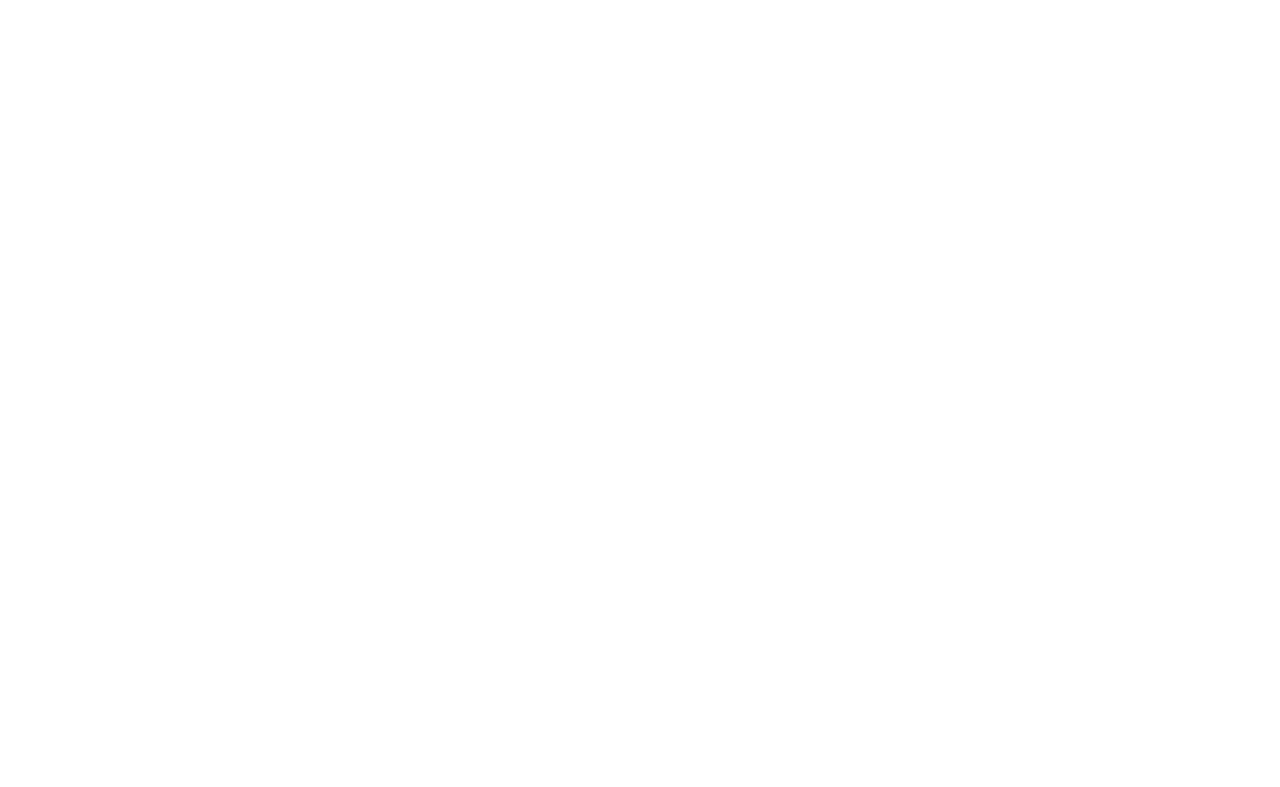
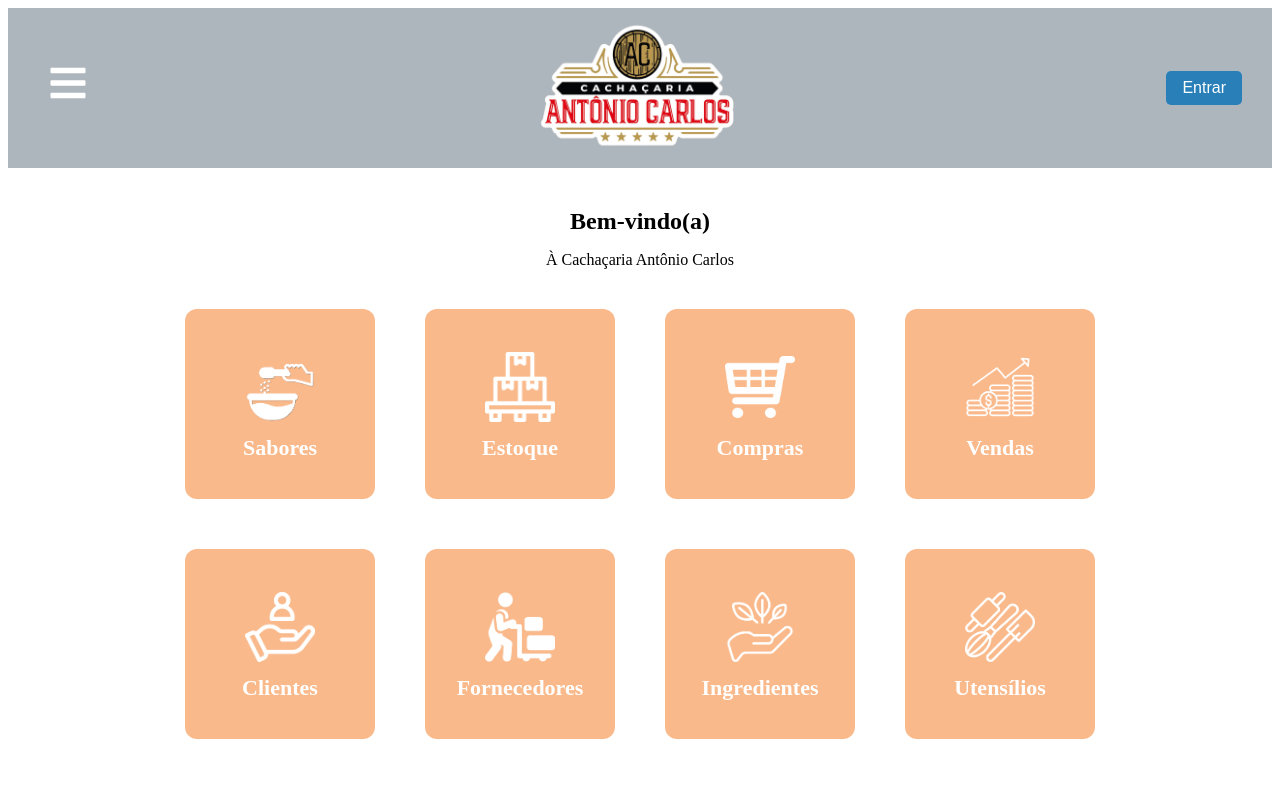
Before and after one commit to AlyneCitta/cachacaria-adm-front, a React (Create React App) app: page / in a window 1280 px wide. Before the commit this address had no page. Shown: the top 787 px of the page. Built offline with nearby package versions, Linux system fonts and the light colour scheme.

Commit message:
alteraçao de header

```diff
--- a/src/components/Header.jsx
+++ b/src/components/Header.jsx
@@ -4,7 +4,8 @@
 import profileIcon from '../assets/profileIcon.png';
 import { FaBars } from 'react-icons/fa';
 import SidebarMenu from './SidebarMenu';
-import { useAuth } from '../auth/AuthContext';  // Importa o contexto de auth
+import { useAuth } from '../auth/AuthContext';
+import { useNavigate } from 'react-router-dom';
 
 const HeaderContainer = styled.header`
   background-color: #aeb6bd;
@@ -39,17 +40,6 @@
   gap: 10px;
 `;
 
-const ProfileText = styled.div`
-  display: flex;
-  flex-direction: column;
-  align-items: flex-end;
-`;
-
-const Name = styled.span`
-  font-weight: bold;
-  font-size: 18px;
-`;
-
 const ExitLink = styled.a`
   color: blue;
   font-size: 16px;
@@ -65,11 +55,30 @@
   height: 40px;
 `;
 
+const LoginButton = styled.button`
+  position: absolute;
+  right: 30px;
+  top: 50%;
+  transform: translateY(-50%);
+  background-color: #2980b9;
+  color: white;
+  border: none;
+  padding: 8px 16px;
+  font-size: 16px;
+  border-radius: 5px;
+  cursor: pointer;
+
+  &:hover {
+    background-color: #1f6391;
+  }
+`;
+
 const Header = () => {
   const [menuOpen, setMenuOpen] = useState(false);
   const menuButtonRef = useRef();
+  const navigate = useNavigate();
 
-  const { user, logout } = useAuth(); // Pega user e função logout do contexto
+  const { user, logout } = useAuth();
 
   const menuItems = [
     { label: 'Home', href: '/home' },
@@ -94,7 +103,7 @@
         </MenuIcon>
         <Logo src={logo} alt="Logo Cachaçaria Antônio Carlos" />
 
-        {user ? (  // Só mostra se tiver usuário logado
+        {user ? (
           <ProfileSection>
             <ProfileImage src={profileIcon} alt="Ícone do perfil" />
             <ExitLink href="/" onClick={(e) => {
@@ -104,7 +113,11 @@
               Sair →
             </ExitLink>
           </ProfileSection>
-        ) : null}
+        ) : (
+          <LoginButton onClick={() => navigate('/login')}>
+            Entrar
+          </LoginButton>
+        )}
       </HeaderContainer>
 
       <SidebarMenu
--- a/src/routes/AppRoutes.jsx
+++ b/src/routes/AppRoutes.jsx
@@ -30,7 +30,7 @@
   return (
     <AuthProvider>
       <Routes>
-        <Route path="/home" element={<Home />} />
+        <Route path="/" element={<Home />} />
         <Route path="/login" element={<Login />} />
         <Route path="/register" element={<Register />} />
         <Route path="/clientesform" element={<ClientesForm />} />
```
